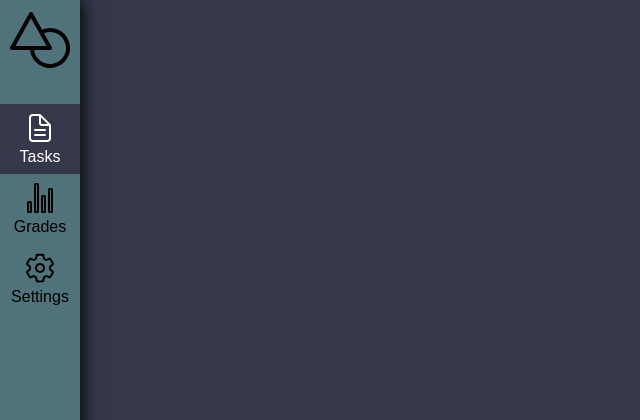
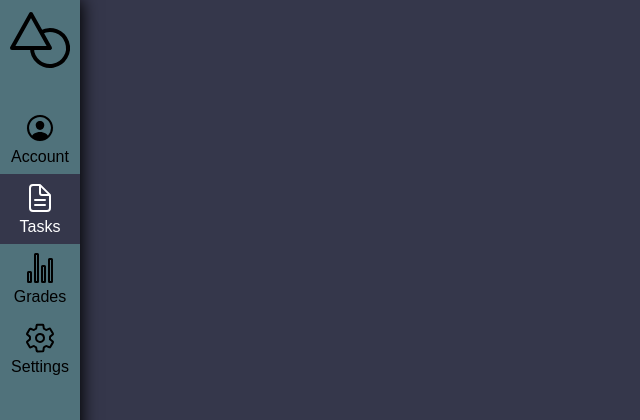
Before and after one commit to 1054009/CSET-160-FinalProject, a Flask app: page / in a window 1280 px wide. Shown: the top 420 px of the page, without its empty margins (0-640 px from the left). Run offline with Flask 3, Linux system fonts and the light colour scheme.

Commit message:
Added account button

```diff
--- a/src/templates/base.html
+++ b/src/templates/base.html
@@ -21,6 +21,11 @@
 			<ion-icon id="logo" name="shapes-outline"></ion-icon>
 
 			<div>
+				<div class="navbar_button">
+					<ion-icon name="person-circle-outline"></ion-icon>
+					Account
+				</div>
+
 				<div class="navbar_button active">
 					<ion-icon name="document-text-outline"></ion-icon>
 					Tasks
```
